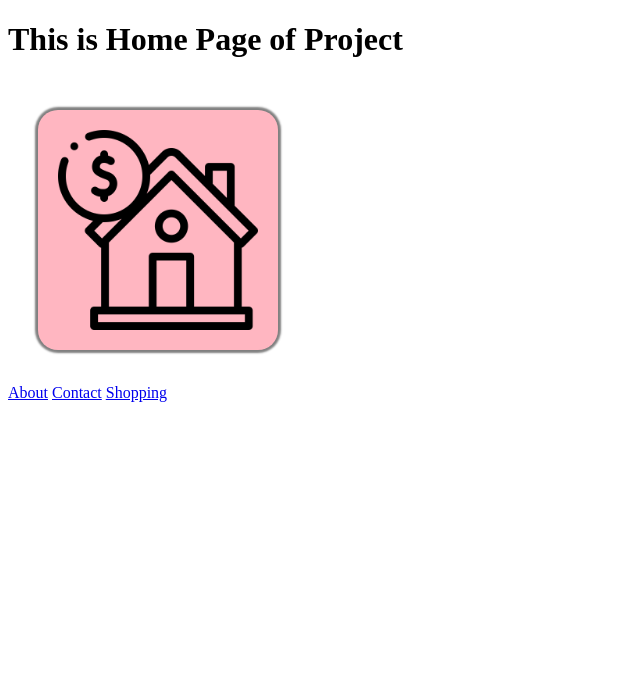
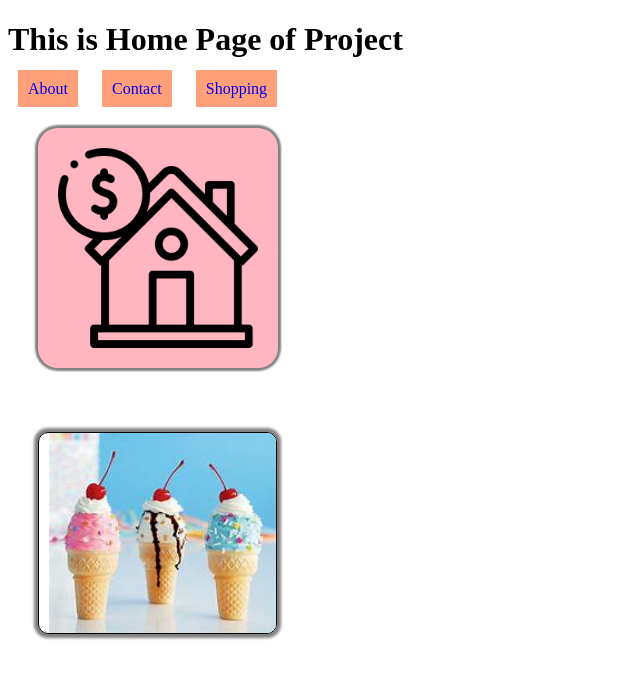
Before and after one commit to VaishnaviDethe08/my_first_repo, a plain HTML site: page main.html in a window 1280 px wide. Shown: the whole page, without its empty margins (0-640 px from the left). Drawn offline with Linux system fonts and the light colour scheme.

Commit message:
about_page.html is created

```diff
--- a/css/index.css
+++ b/css/index.css
@@ -0,0 +1,9 @@
+.img {
+    height: 200px;
+    padding-left: 10px;
+    margin: 30px;
+    border: 1px solid black;
+    border-radius: 10px;
+    box-shadow: 0 0 3px 4px gray;
+
+}
--- a/css/style.css
+++ b/css/style.css
@@ -10,4 +10,5 @@
     background-color: lightsalmon;
     padding: 10px;
     margin: 10px;
+    text-decoration: none;
 }
--- a/main.html
+++ b/main.html
@@ -7,12 +7,15 @@
 </head>
 <body>
      <h1>This is Home Page of Project</h1>
+     <div>
+        <a href="./pages/about_page.html" class="menu">About</a>
+        <a href="./pages/contact_page.html" class="menu">Contact</a>
+        <a href="./pages/shopping_page.html" class="menu">Shopping</a>
+     </div>
      <img src="./icons/home.png" class="home-icon" />
+     <br />
+     <img src="./img/cone_icecreme.jpg"class=img />
 
-     <div>
-        <a href="./pages/about_page.html">About</a>
-        <a href="./pages/contact_page.html">Contact</a>
-        <a href="./pages/shopping_page.html">Shopping</a>
-     </div>
+
 </body>
 </html>
```
Also changed, not shown: css/about.css (+10 -0 lines), css/contact.css (+9 -0 lines), pages/about_page.html (+2 -1 lines), pages/contact_page.html (+21 -0 lines), icons/contact_img.png (added), img/cone_icecreme.jpg (renamed from img/cone-icecreme.jpg), 1 other file.
